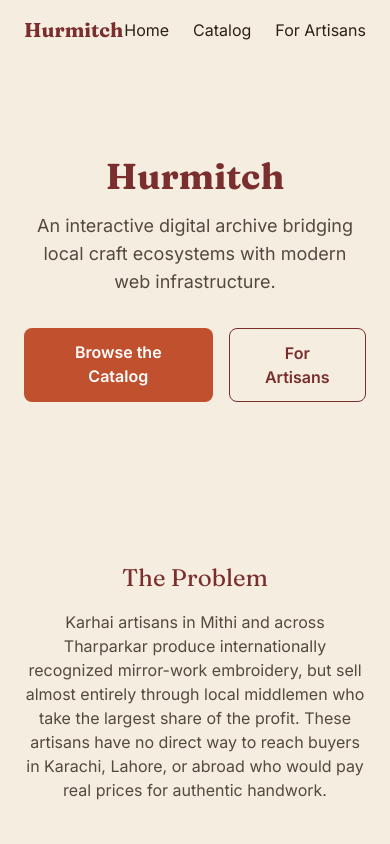
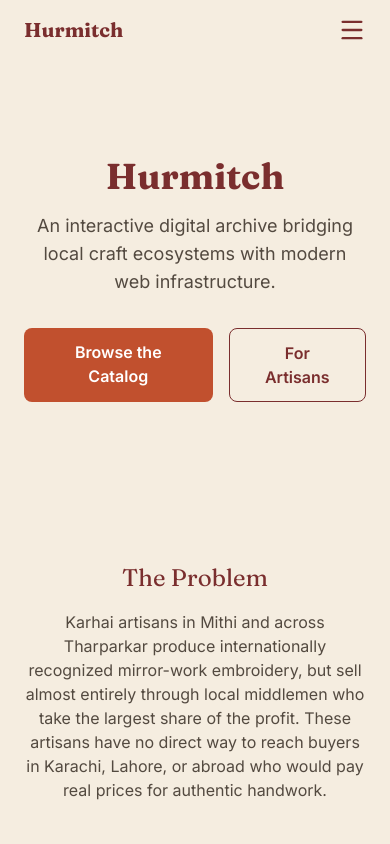
Before and after one commit to sahiquamajid-hub/hurmitch, a React (Vite) app: page / in a window 390 px wide. Shown: the top 844 px of the page. Built offline with nearby package versions, Linux system fonts and the light colour scheme.

Commit message:
Add responsive hamburger menu for mobile nav

```diff
--- a/src/components/Navbar.jsx
+++ b/src/components/Navbar.jsx
@@ -1,14 +1,38 @@
+import { useState } from 'react'
 import { Link } from 'react-router-dom'
+import { Menu, X } from 'lucide-react'
 
 export default function Navbar() {
+    const [open, setOpen] = useState(false)
+
     return (
-        <nav className="flex items-center justify-between px-6 py-4 bg-sand">
-            <Link to="/" className="font-heading text-xl font-bold text-maroon">Hurmitch</Link>
-            <div className="flex gap-6 font-body">
-                <Link to="/" className="text-charcoal hover:text-terracotta">Home</Link>
-                <Link to="/catalog" className="text-charcoal hover:text-terracotta">Catalog</Link>
-                <Link to="/for-artisans" className="text-charcoal hover:text-terracotta">For Artisans</Link>
+        <nav className="relative px-6 py-4 bg-sand">
+            <div className="flex items-center justify-between">
+                <Link to="/" className="font-heading text-xl font-bold text-maroon" onClick={() => setOpen(false)}>
+                    Hurmitch
+                </Link>
+
+                {/* Desktop links */}
+                <div className="hidden md:flex gap-6 font-body">
+                    <Link to="/" className="text-charcoal hover:text-terracotta">Home</Link>
+                    <Link to="/catalog" className="text-charcoal hover:text-terracotta">Catalog</Link>
+                    <Link to="/for-artisans" className="text-charcoal hover:text-terracotta">For Artisans</Link>
+                </div>
+
+                {/* Mobile menu button */}
+                <button onClick={() => setOpen(!open)} className="md:hidden text-maroon">
+                    {open ? <X size={28} /> : <Menu size={28} />}
+                </button>
             </div>
+
+            {/* Mobile dropdown */}
+            {open && (
+                <div className="md:hidden mt-4 flex flex-col gap-4 font-body pb-2">
+                    <Link to="/" className="text-charcoal hover:text-terracotta" onClick={() => setOpen(false)}>Home</Link>
+                    <Link to="/catalog" className="text-charcoal hover:text-terracotta" onClick={() => setOpen(false)}>Catalog</Link>
+                    <Link to="/for-artisans" className="text-charcoal hover:text-terracotta" onClick={() => setOpen(false)}>For Artisans</Link>
+                </div>
+            )}
         </nav>
     )
 }
```
